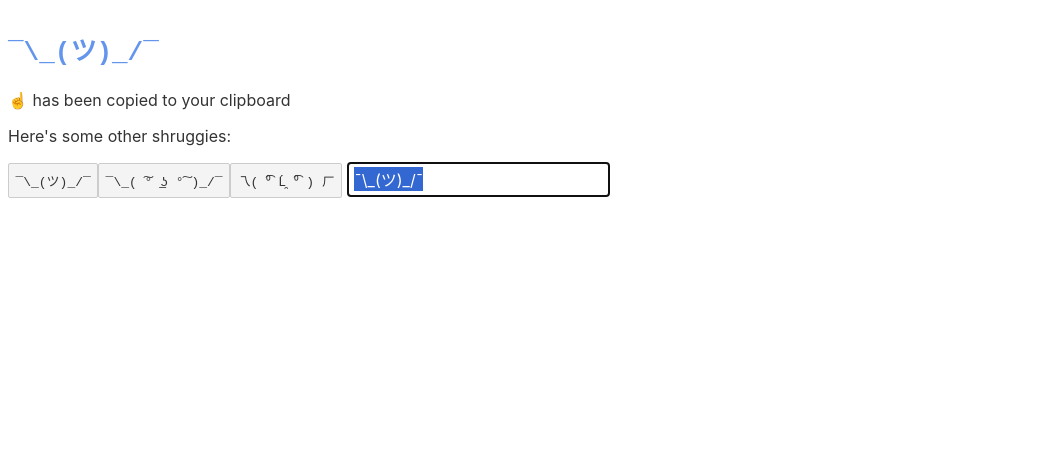
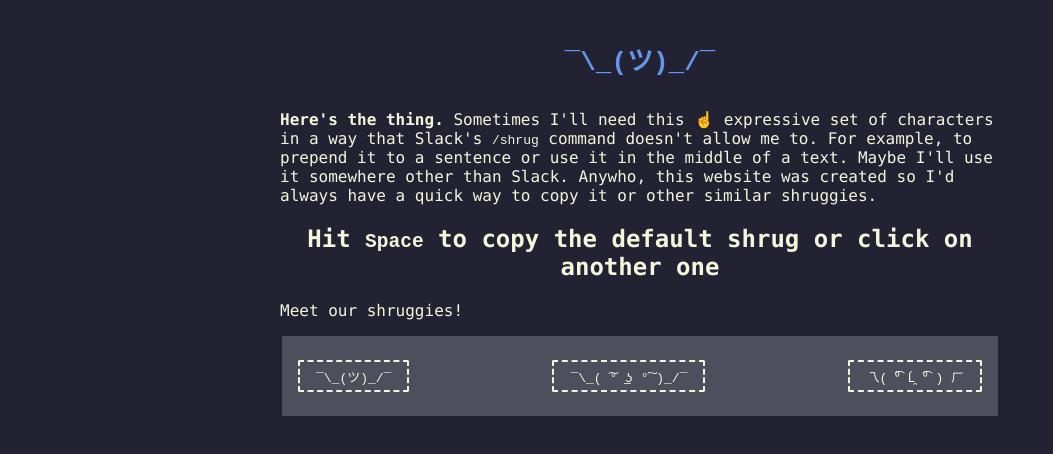
Before and after one commit to andreasvirkus/shrug, a Svelte app: page / in a window 1280 px wide. Shown: the top 454 px of the page, without its empty margins (0-1053 px from the left). Built offline with nearby package versions, Linux system fonts and the light colour scheme.

Commit message:
Add something some would call styles

```diff
--- a/src/App.svelte
+++ b/src/App.svelte
@@ -8,44 +8,98 @@
   ];
 	let activeShrug = shrugs[0];
   let input;
+  let copied = false;
 
-  onMount(() => {
-    console.log('input ref:', input)
+  const copyShrug = (shrug) => {
+    if (shrug) activeShrug = shrug;
+
     input.select();
     document.execCommand('copy');
-  });
+    console.log('Copied', shrug);
+    copied = true
+  };
 
-  const copyShrug = (shrug) => {
-    activeShrug = shrug
-    input.select();
-    document.execCommand('copy');
-    console.log('Copied', shrug)
+  const handleKeydown = (event) => {
+    console.log('Key pressed', event)
+    if (event.code === 'Space') {
+      copyShrug();
     }
+  };
 </script>
 
 <style>
-	body {
+	:global(body) {
     background-color: #223;
+    color: beige;
+    font-family: 'SFMono-Regular', Menlo, Consolas, 'Liberation Mono', Courier, monospace;;
+  }
+  main {
+    width: 95%;
+    max-width: 45rem;
+    margin: 2rem auto;
   }
   h1 {
 		color: cornflowerblue;
+    text-align: center;
+    margin-bottom: 2rem;
+	}
+  h2 {
+    text-align: center;
   }
   input {
-    /*visibility: hidden;*/
+    opacity: 0;
+    pointer-events: none;
+  }
+  button {
+    background: none;
+    border: 2px dashed beige;
+    padding: .3rem 1rem;
+    color: beige;
+    cursor: pointer;
+    margin: 0;
+  }
+  button:hover {
+    border-style: solid;
+  }
+  fieldset {
+    display: flex;
+    justify-content: space-between;
+    align-items: center;
+    border: none;
+    background-color: rgba(255, 255, 255, 0.2);
+    padding: 1.5rem 1rem;
   }
 </style>
 
-<h1><code>{ activeShrug }</code></h1>
+<svelte:window on:keydown={handleKeydown}/>
+
+<main>
+  <h1><code>{ shrugs[0] }</code></h1>
+
+  <p><strong>Here's the thing.</strong> Sometimes I'll need this ☝️ expressive set of characters
+  in a way that Slack's <code>/shrug</code> command doesn't allow me to.
+  For example, to prepend it to a sentence or use it in the middle of a text.
+  Maybe I'll use it somewhere other than Slack. Anywho, this website
+  was created so I'd always have a quick way to copy it or other similar shruggies.</p>
+
+  {#if !copied}
+  <h2>Hit <code>Space</code> to copy the default shrug or click on another one</h2>
+  {:else}
+  <h2><code>{ activeShrug }</code></h2>
 
   <p>☝️ has been copied to your clipboard</p>
+  {/if}
 
-<p>Here's some other shruggies:</p>
+  <p>Meet our shruggies!</p>
 
+  <fieldset>
   {#each shrugs as shrug}
-<button on:click={() => copyShrug(shrug)}>
+    <button on:click={() => copyShrug(shrug)} type="button">
       <code>{shrug}</code>
     </button>
   {/each}
+  </fieldset>
 
 
   <input type="text" bind:this={input} value={activeShrug}>
+</main>
```
Lines whose indentation alone changed are shown as unchanged.
